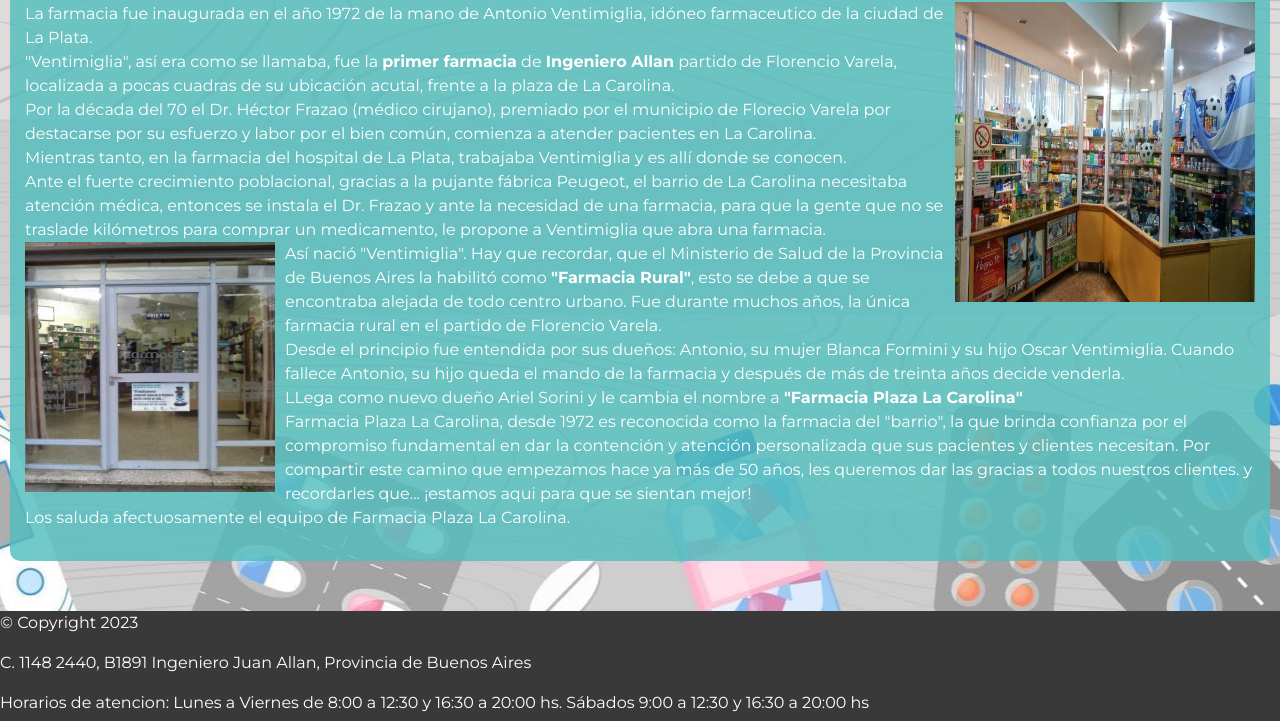
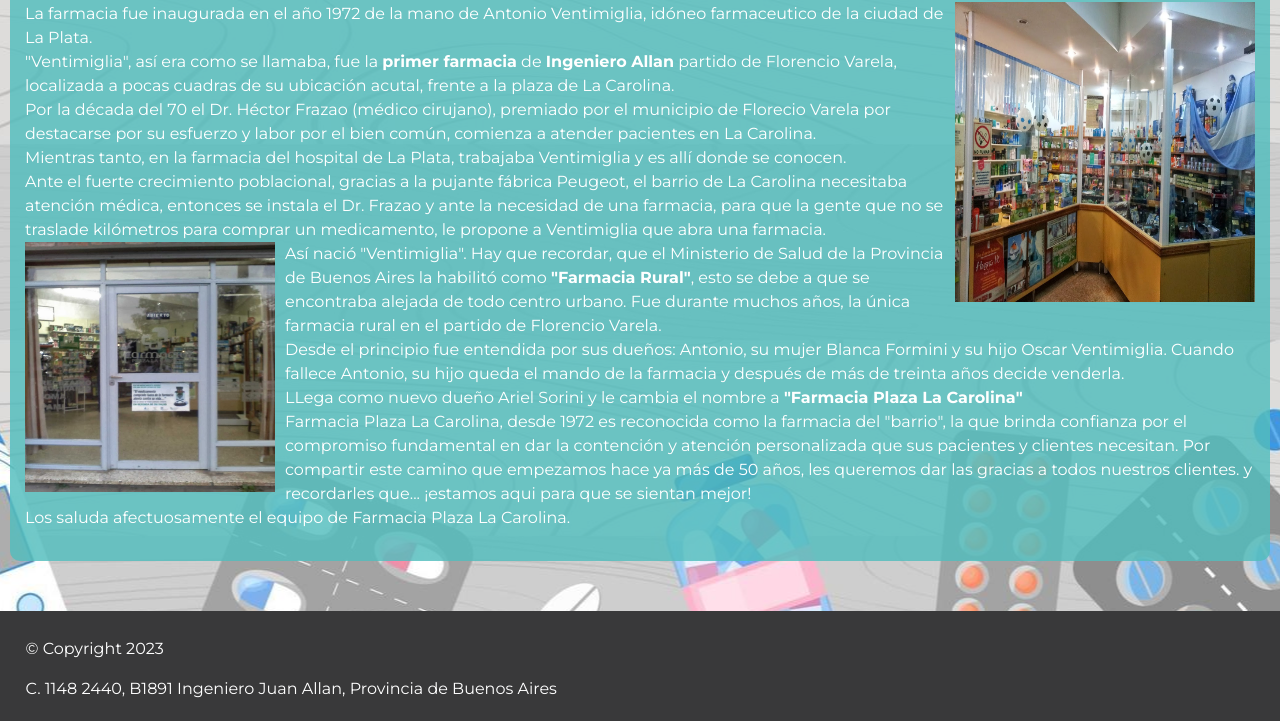
Before and after one commit to KarimHamze/TPOfinal, a plain HTML site: page index.html in a window 1280 px wide. Shown: the part 338-1059 px from the top of the page. Drawn offline with nearby package versions, Linux system fonts and the light colour scheme.

Commit message:
Test de error

```diff
--- a/css/style.css
+++ b/css/style.css
@@ -53,6 +53,7 @@ a {
 
 
 footer {
+  padding: 2%;
     margin-top: 50px;
     color:#fff;
     text-align: left;
--- a/css/styleformulario.css
+++ b/css/styleformulario.css
@@ -10,6 +10,7 @@ body {
 
 /* Footer */
 footer {
+  padding: 2%;
     color:#fff;
     text-align: left;
     background-color: rgb(57, 57, 58);
```
